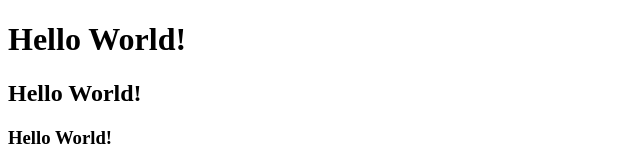
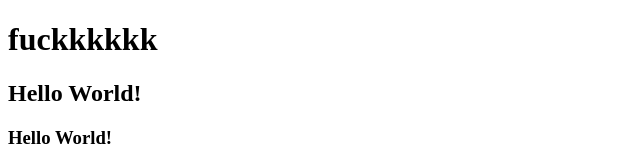
Before and after one commit to 606blackbox/photos, a plain HTML site: page index.html in a window 1280 px wide. Shown: the top 160 px of the page, without its empty margins (0-640 px from the left). Drawn offline with Linux system fonts and the light colour scheme.

Commit message:
index rev 1

```diff
--- a/index.html
+++ b/index.html
@@ -8,7 +8,7 @@
     </head>
 
     <body>
-        <h1>Hello World!</h1>
+        <h1>fuckkkkkk</h1>
         <h2>Hello World!</h2>
         <h3>Hello World!</h3>
         <h4>Hello World!</h4>
```
